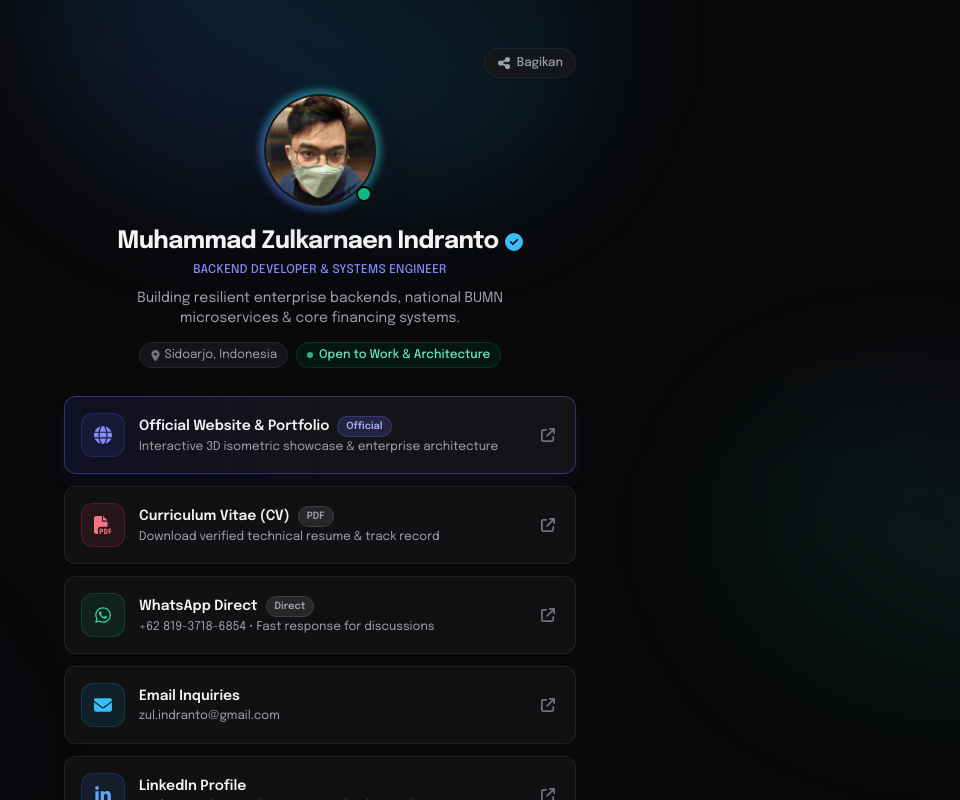
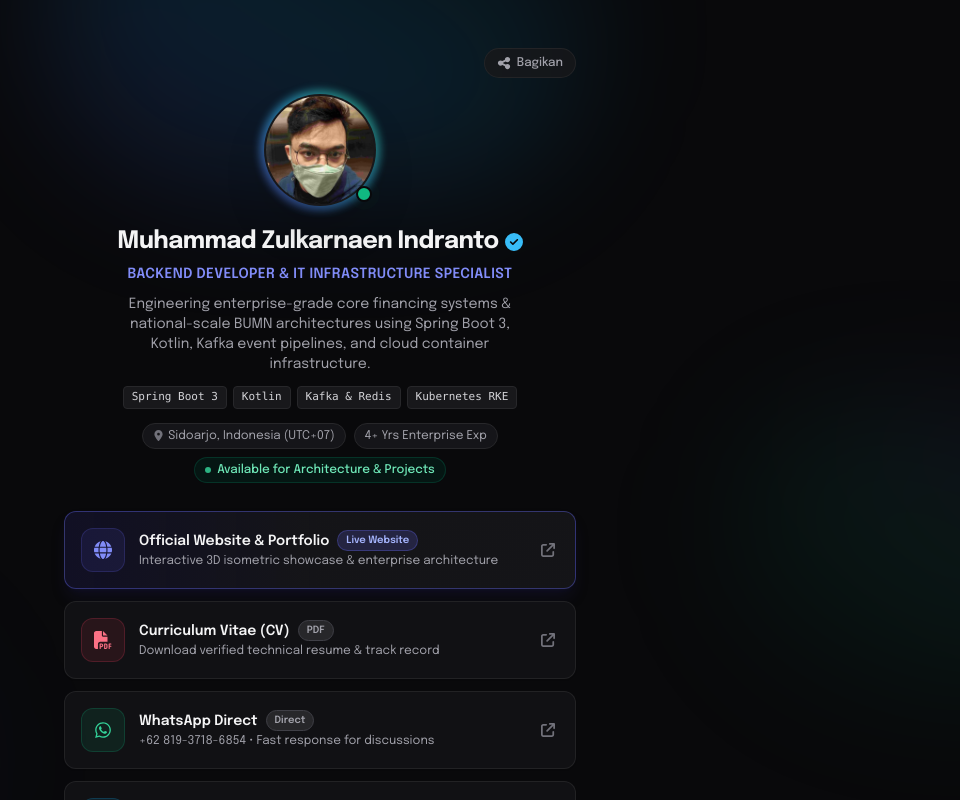
Before and after one commit to zul1996/Linktree, a Next.js app: page / in a window 1280 px wide. Shown: the top 800 px of the page, without its empty margins (320-1280 px from the left). Built offline with nearby package versions, Linux system fonts and the light colour scheme.

Commit message:
feat(profile): selaraskan profil teknis dan branding sistem dengan portofolio resmi

```diff
--- a/src/app/page.tsx
+++ b/src/app/page.tsx
@@ -33,6 +33,8 @@ interface LinkItem {
   highlight?: boolean;
 }
 
+const TECH_STACK = ["Spring Boot 3", "Kotlin", "Kafka & Redis", "Kubernetes RKE"];
+
 const LINKS: LinkItem[] = [
   {
     id: "website",
@@ -41,7 +43,7 @@ const LINKS: LinkItem[] = [
     url: "https://portofolio-theta-gilt-51.vercel.app/",
     icon: <FaGlobe className="text-lg text-indigo-400" />,
     iconBg: "bg-indigo-500/10 border-indigo-500/20",
-    badge: "Official",
+    badge: "Live Website",
     highlight: true,
   },
   {
@@ -197,22 +199,37 @@ export default function Home() {
             />
           </div>
 
-          <p className="mt-1 text-sm font-medium text-indigo-400 tracking-wide uppercase text-xs">
-            Backend Developer & Systems Engineer
+          <p className="mt-1.5 text-xs sm:text-sm font-semibold text-indigo-400 tracking-wide uppercase">
+            Backend Developer & IT Infrastructure Specialist
           </p>
 
           <p className="mt-2.5 max-w-sm text-xs sm:text-sm text-zinc-400 leading-relaxed">
-            Building resilient enterprise backends, national BUMN microservices & core financing systems.
+            Engineering enterprise-grade core financing systems & national-scale BUMN architectures using Spring Boot 3, Kotlin, Kafka event pipelines, and cloud container infrastructure.
           </p>
+
+          {/* Tech tags */}
+          <div className="mt-3 flex flex-wrap items-center justify-center gap-1.5 max-w-md">
+            {TECH_STACK.map((tech) => (
+              <span
+                key={tech}
+                className="px-2 py-0.5 rounded text-[11px] font-mono font-medium bg-zinc-900 border border-zinc-800 text-zinc-300"
+              >
+                {tech}
+              </span>
+            ))}
+          </div>
 
           <div className="mt-3.5 flex flex-wrap items-center justify-center gap-2 text-xs">
             <span className="inline-flex items-center gap-1 px-2.5 py-1 rounded-full bg-zinc-900/90 border border-zinc-800 text-zinc-400">
               <FaLocationDot className="text-[11px] text-zinc-500" />
-              Sidoarjo, Indonesia
+              Sidoarjo, Indonesia (UTC+07)
+            </span>
+            <span className="inline-flex items-center gap-1 px-2.5 py-1 rounded-full bg-zinc-900/90 border border-zinc-800 text-zinc-400">
+              4+ Yrs Enterprise Exp
             </span>
             <span className="inline-flex items-center gap-1.5 px-2.5 py-1 rounded-full bg-emerald-950/40 border border-emerald-800/40 text-emerald-300 font-medium">
               <span className="w-1.5 h-1.5 rounded-full bg-emerald-400 animate-pulse" />
-              Open to Work & Architecture
+              Available for Architecture & Projects
             </span>
           </div>
         </section>
```
